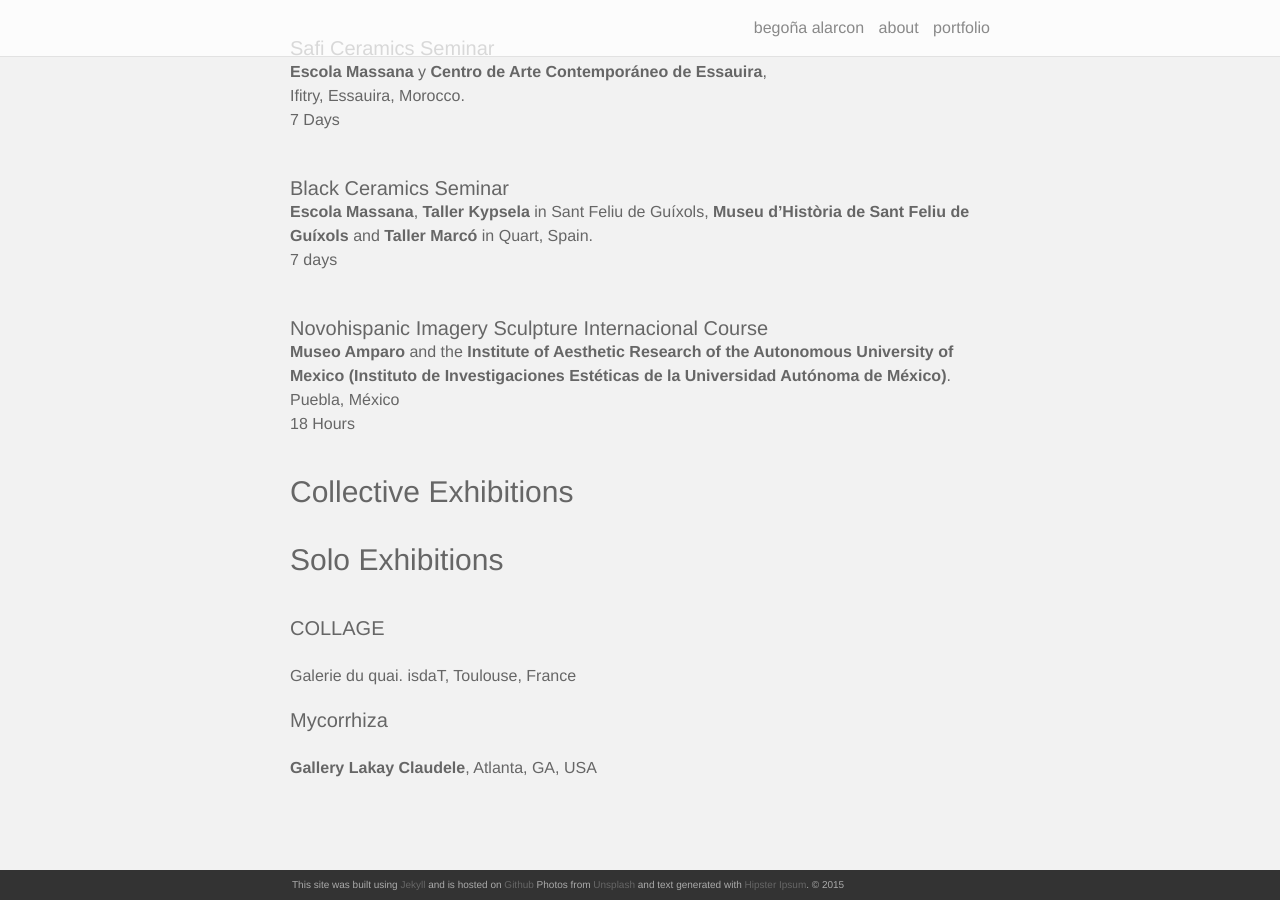
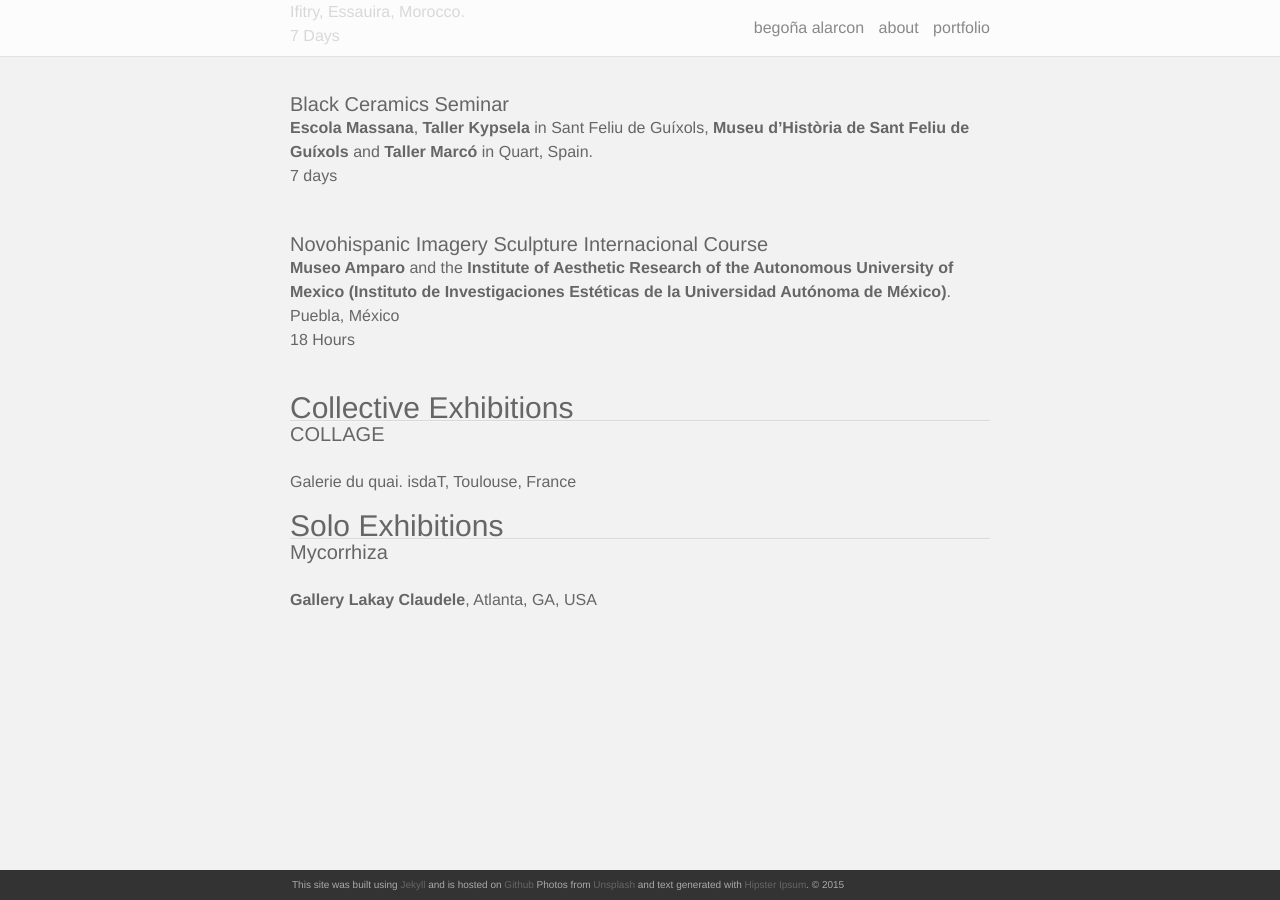
Before and after one commit to begoalarcon/begoalarcon.github.io, a Jekyll site: the page built from about.md, in a window 1280 px wide and 900 px high, scrolled down 1524 px. Built offline with Jekyll 4.4.1, drawn with Linux system fonts in a browser that asks for light colours; nearby versions of some CDN libraries.

Commit message:
Update about.md

```diff
--- a/about.md
+++ b/about.md
@@ -35,7 +35,8 @@ permalink: /about/
 
 
 <br/>
-<h3>Education</h3><br/>
+<h3>Education</h3>
+<hr/>
 <div id="textbox">
   <p class="alignright">2016-2018</p>
 </div>
@@ -63,7 +64,8 @@ Three semesters.<br/>
 Escuela Activa de Fotografía, Cuernavaca, Morelos, Mexico <br/>
 Nine trimesters.<br/>
 <br/>
-<h3>Courses and Seminars</h3> <br/>
+<h3>Courses and Seminars</h3>
+<hr/>
 <h4>Intensive Portrait Course, Modelling</h4>
 <b>tallerBDN</b>, Badalona, España<br/>
 8 Hours<br/>
@@ -82,11 +84,14 @@ Ifitry, Essauira, Morocco.<br/>
 Puebla, México<br/>
 18 Hours<br/>
 <br/>
-<h3>Collective Exhibitions</h3><br/>
-
-<h3>Solo Exhibitions</h3><br/>
+<h3>Collective Exhibitions</h3>
+<hr/>
 <h4>COLLAGE</h4><br/>
 Galerie du quai. isdaT, Toulouse, France
 
+<h3>Solo Exhibitions</h3>
+<hr/>
+
+
 <h4>Mycorrhiza</h4><br/>
 <b>Gallery Lakay Claudele</b>, Atlanta, GA, USA
```
